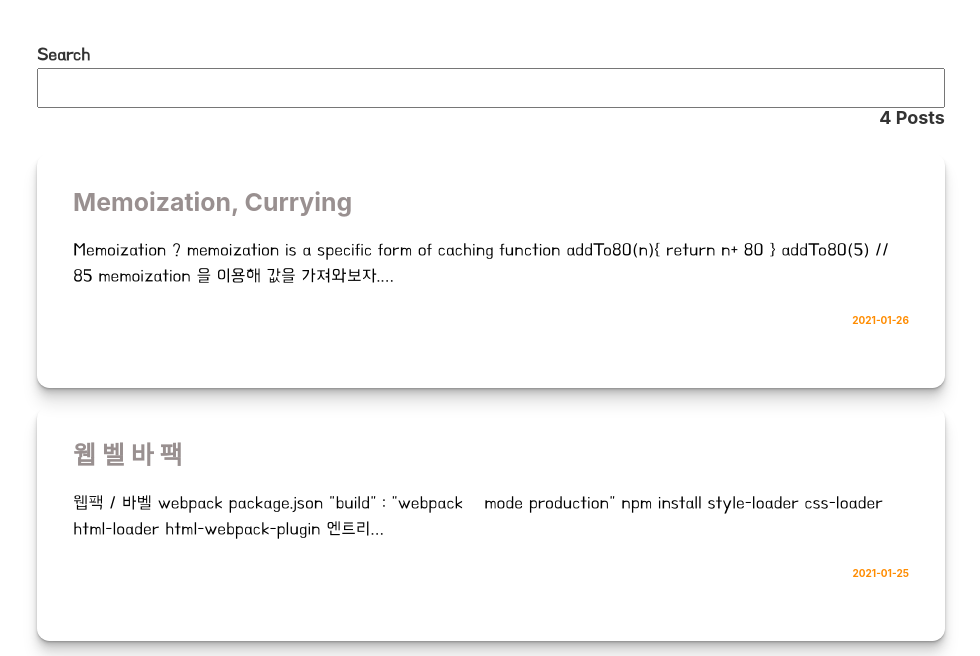
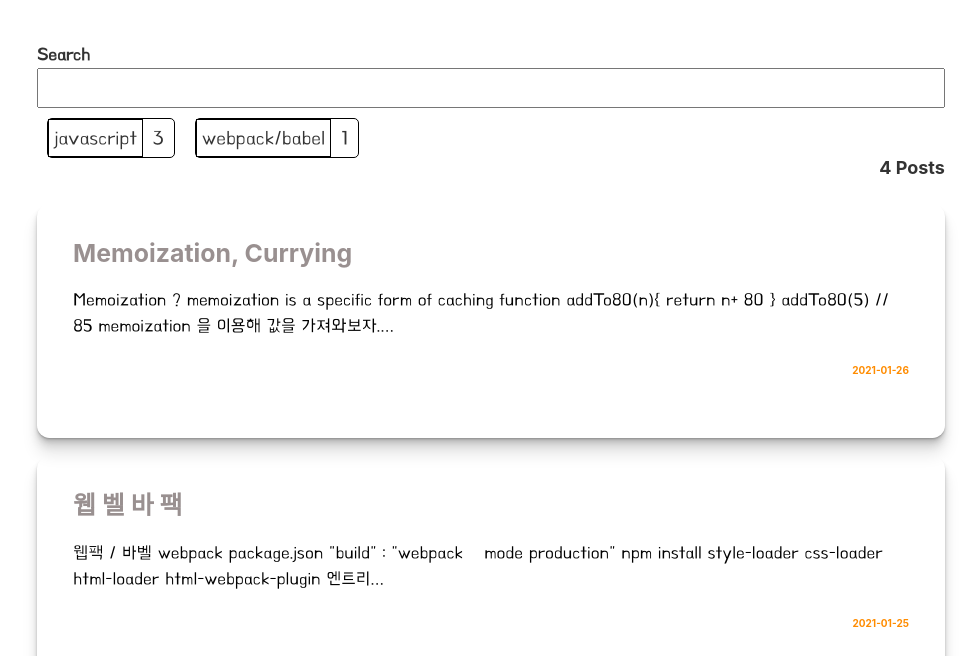
Before and after one commit to sunhwa508/my-gatsby-blog, a Gatsby site: page / in a window 1280 px wide. Shown: the part 100-756 px from the top of the page, without its empty margins (149-1129 px from the left). Built offline with nearby package versions, Linux system fonts and the light colour scheme; Gatsby itself is replaced by a stand-in of ours; some packages are replaced by stand-ins of ours.

Commit message:
updated tags

```diff
--- /dev/null
+++ b/src/components/tag.js
@@ -0,0 +1,51 @@
+import React from "react"
+import styled from 'styled-components'
+
+const TagStyles = styled.input`
+    display:flex;
+    width:100%;
+    padding:10px;
+    opacity: 0;
+    position: absolute;
+    left: -99999px;
+`;
+
+const TagSpan = styled.span`
+    font-size:20px;
+    border:1px solid black;
+    padding:5px;
+`;
+const TagCount = styled.div`
+    font-size:20px;
+     padding:0 10px;
+`;
+const TagLabel = styled.label`
+    display:flex;
+    border:1px solid black;
+    align-items: center;
+    margin: 0 10px;
+    border-radius: 5px;
+`;
+
+export default function Tag({ tag, onTagSelect, marginTop = 10 }) {
+    return (
+        <>
+            {onTagSelect && (
+                <TagStyles
+                    type="checkbox"
+                    checked={tag.selected}
+                    onChange={onTagSelect}
+                    id={`tag-${tag.name}`}
+                    value={tag.name}
+                />
+            )}
+            <TagLabel
+                htmlFor={onTagSelect && `tag-${tag.name}`}
+                style={{ marginTop: marginTop }}
+            >
+                <TagSpan>{tag.name}</TagSpan>
+                {tag.totalCount && <TagCount>{tag.totalCount}</TagCount>}
+            </TagLabel>
+        </>
+    )
+}
--- /dev/null
+++ b/src/components/tagBar.js
@@ -0,0 +1,18 @@
+import React from 'react'
+import Tag from './tag'
+
+const WRAPPER_STYLES = {
+    display: 'flex',
+    flexWrap: 'wrap'
+}
+
+export default function TagBar({ tags, onTagSelect, marginTop }) {
+    console.log("tags", tags)
+    return (
+        <div style={WRAPPER_STYLES}>
+            {tags.map(tag => {
+                return <Tag marginTop={marginTop} key={tag.name} tag={tag} onTagSelect={onTagSelect} />
+            })}
+        </div>
+    )
+}
--- a/src/markdown-pages/app_performance.md
+++ b/src/markdown-pages/app_performance.md
@@ -2,6 +2,7 @@
 title: "앱성능개선"
 date: "2021-01-24"
 description: "작성중..︎"
+tags: "javascript"
 ---
 
 ### 1. useMemo, useCallback, useRef, React.memo 렌더량 줄이기
--- a/src/markdown-pages/first-post.md
+++ b/src/markdown-pages/first-post.md
@@ -2,6 +2,7 @@
 title: "Front Monkey 유튜브 x_x"
 date:  "2021-01-23"
 description: "My first Video☃︎"
+tags: "javascript"
 ---
 
 유튜브 채널
--- a/src/markdown-pages/memoization.md
+++ b/src/markdown-pages/memoization.md
@@ -2,6 +2,7 @@
 title: "Memoization, Currying"
 date:  "2021-01-26"
 description: "Memoization ︎🤓"
+tags: "javascript"
 ---
  ## Memoization ?
  > memoization is a specific form of caching
--- a/src/markdown-pages/webpack&babel.md
+++ b/src/markdown-pages/webpack&babel.md
@@ -2,6 +2,7 @@
 title: " 웹 벨 바 팩 "
 date:  "2021-01-25"
 description: "☃︎"
+tags: "webpack/babel"
 ---
 
 ### 웹팩 / 바벨
--- a/src/pages/index.js
+++ b/src/pages/index.js
@@ -4,6 +4,7 @@ import styled from "styled-components"
 import Layout from "../components/layout"
 import SEO from "../components/seo"
 import SearchBar from '../components/searchBar'
+import TagBar from '../components/tagBar'
 
 const BlogLink = styled(Link)`
   text-decoration: none;
@@ -41,6 +42,7 @@ export default ({ data }) => {
   const [searchQuery, setSearchQuery] = useState("")
   const [selectedTags, setSelectedTags] = useState([])
   const posts = data.allMarkdownRemark.edges
+
   function handleSearchChange({ target }) {
     setSearchQuery(target.value.toLowerCase())
   }
@@ -54,12 +56,30 @@ export default ({ data }) => {
     )
   })
 
-  console.log(filteredPosts)
+  const tags = data.tags.group
+    .sort((a, b) => {
+      if (a.totalCount === b.totalCount) return a.name > b.name ? 1 : -1
+      return a.totalCount < b.totalCount ? 1 : -1
+    })
+    .map(tag => {
+      return { ...tag, selected: selectedTags.includes(tag.name) }
+    })
+
+  function handleTagSelect({ target }) {
+    setSelectedTags(prevTags => {
+      if (prevTags.includes(target.value)) {
+        return prevTags.filter(tag => target.value !== tag)
+      } else {
+        return [...prevTags, target.value]
+      }
+    })
+  }
 
   return (
     <Layout>
       <SEO title="Home" />
       <SearchBar query={searchQuery} onChange={handleSearchChange} />
+      <TagBar tags={tags} onTagSelect={handleTagSelect} />
       <div>
         <CountPosts>{data.allMarkdownRemark.totalCount} Posts</CountPosts>
         {filteredPosts.map(({ node }) => (
@@ -78,6 +98,12 @@ export default ({ data }) => {
 
 export const query = graphql`
   query {
+    tags: allMarkdownRemark {
+      group(field: frontmatter___tags) {
+        name: fieldValue
+        totalCount
+      }
+    }
     allMarkdownRemark(sort: { fields: [frontmatter___date], order: DESC }) {
       totalCount
       edges {
@@ -89,6 +115,7 @@ export const query = graphql`
             date
             description
             title
+            tags
           }
           fields {
             slug
```
